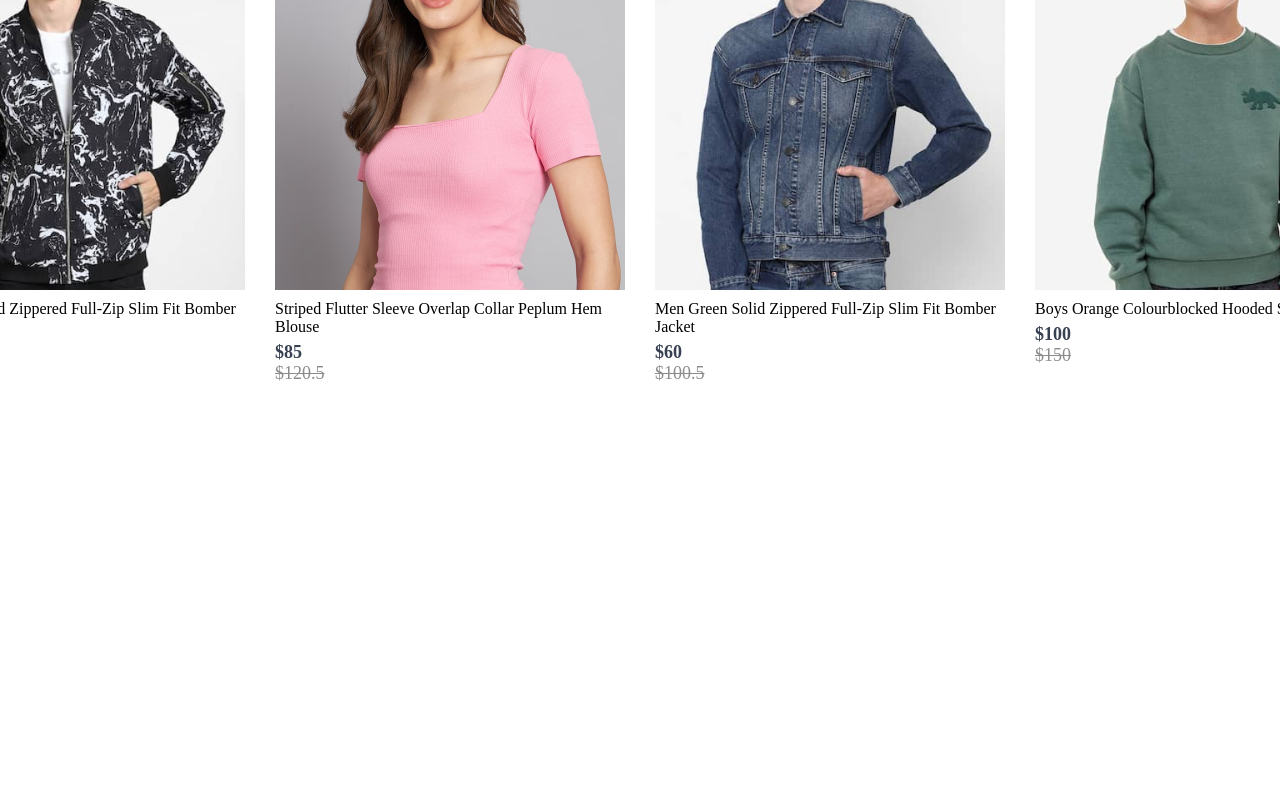
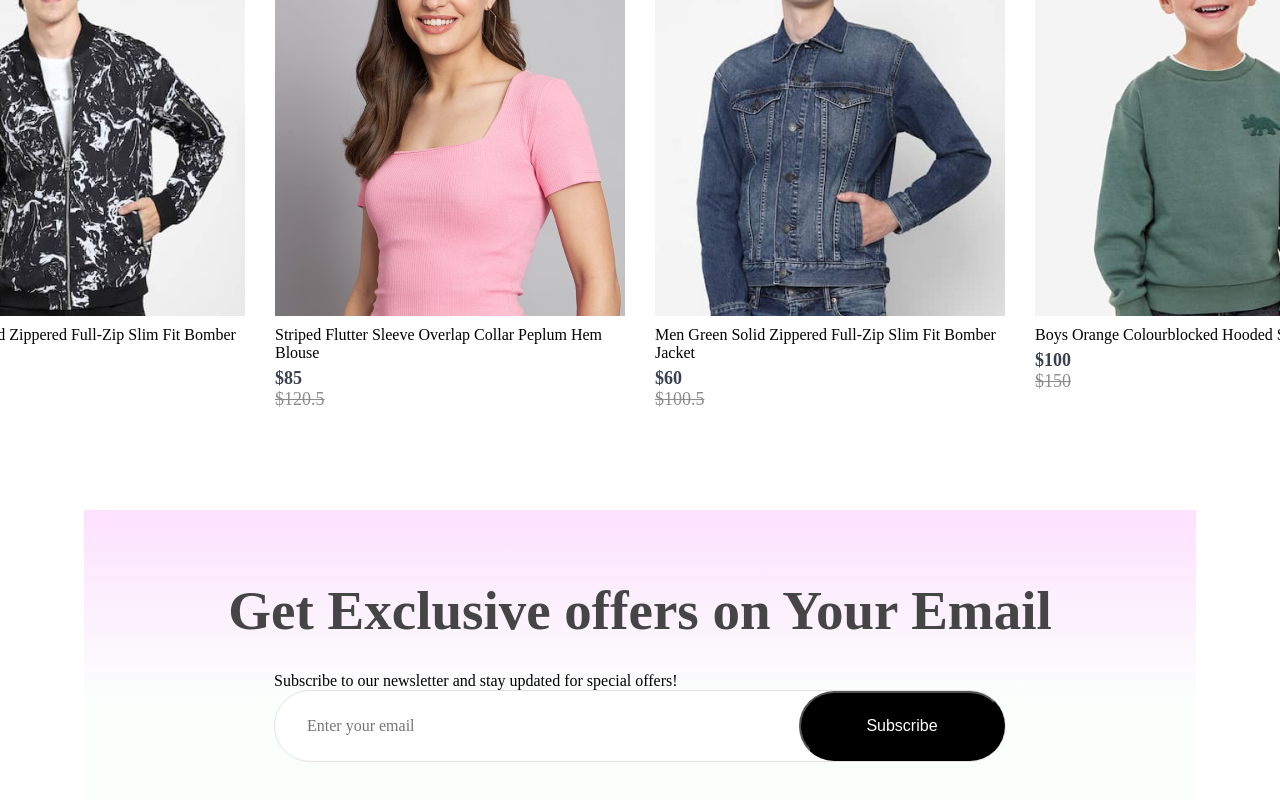
Before and after one commit to PrincyChauhan/e-commerce, a React (Create React App) app in the folder frontend/: page / in a window 1280 px wide. Shown: the part 3047-3847 px from the top of the page. Before the commit the page ends 3431 px from the top, so only its background shows below. Built offline with nearby package versions, Linux system fonts and the light colour scheme.

Commit message:
Added News Letter

```diff
--- a/frontend/src/Components/NewCollections/NewCollections.css
+++ b/frontend/src/Components/NewCollections/NewCollections.css
@@ -2,8 +2,8 @@
     display: flex;
     flex-direction: column;
     align-items: center;
-    gap: 10px;
-    height: 90vh;
+    gap: 20px;
+    margin-bottom: 100px;
 }
 
 .new-collections h1 {
--- /dev/null
+++ b/frontend/src/Components/NewsLetter/NewsLetter.css
@@ -0,0 +1,56 @@
+.newsletter {
+    width: 65%;
+    height: 40vh;
+    display: flex;
+    flex-direction: column;
+    align-items: center;
+    justify-content: center;
+    margin: auto;
+    padding: 0px 140px;
+    margin-bottom: 150px;
+    background: linear-gradient(180deg, #fde1ff, #e1ffea22 60%);
+    gap: 30px;
+}
+
+.newsletter h1 {
+    color: #454545;
+    font-size: 55px;
+    font-weight: 600;
+}
+
+.newsletter p {
+    color: #454545;
+    font-size: 20px;
+}
+
+.newsletter div {
+    display: flex;
+    align-items: center;
+    justify-content: space-between;
+    background: white;
+    width: 730px;
+    height: 70px;
+    border-radius: 80px;
+    border: 1px solid #e3e3e3;
+}
+
+.newsletter input {
+    width: 500px;
+    margin-left: 30px;
+    outline: none;
+    border: none;
+    color: #616161;
+    font-family: poppins;
+    font-size: 16px;
+}
+
+.newsletter div button {
+    width: 210px;
+    height: 70px;
+    border-radius: 80px;
+    background: black;
+    font-size: 16px;
+    font-weight: 500;
+    color: white;
+    cursor: pointer;
+}
--- /dev/null
+++ b/frontend/src/Components/NewsLetter/NewsLetter.jsx
@@ -0,0 +1,19 @@
+import React from 'react'
+import './NewsLetter.css'
+
+const NewsLetter = () => {
+  return (
+    <div className='newsletter'>
+        <h1>Get Exclusive offers on Your Email</h1>
+        <p1>
+            Subscribe to our newsletter and stay updated for special offers!
+            <div>
+                <input type="email" placeholder="Enter your email" />
+                <button>Subscribe</button>
+            </div>
+        </p1>
+    </div>
+  )
+}
+
+export default NewsLetter
--- a/frontend/src/Pages/Shop.jsx
+++ b/frontend/src/Pages/Shop.jsx
@@ -3,6 +3,7 @@
 import Popular from '../Components/Popular/Popular'
 import Offers from '../Components/Offers/Offers'
 import NewCollections from '../Components/NewCollections/NewCollections'
+import NewsLetter from '../Components/NewsLetter/NewsLetter'
 
 export const Shop=()=>{
   return (
@@ -11,6 +12,7 @@
       <Popular/>
       <Offers/>
       <NewCollections/>
+      <NewsLetter/>
     </div>
   )
 }
```
